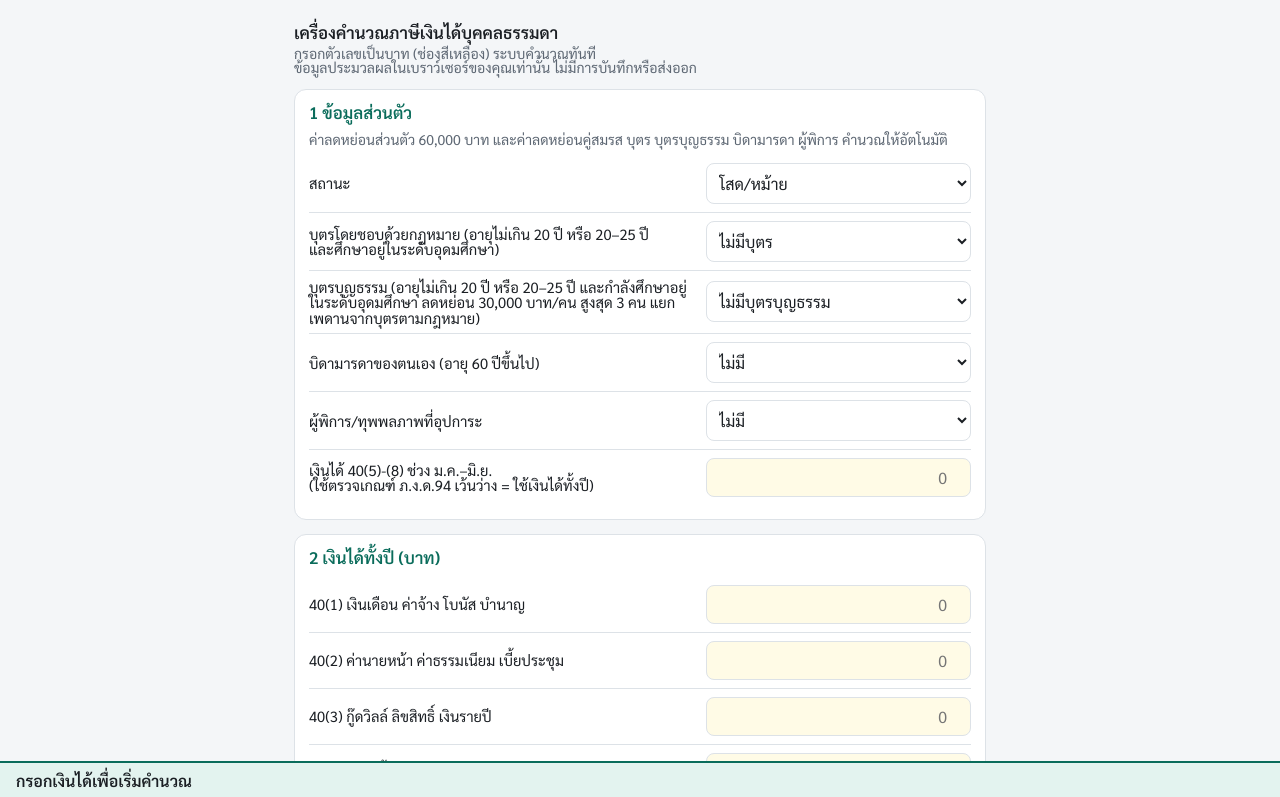
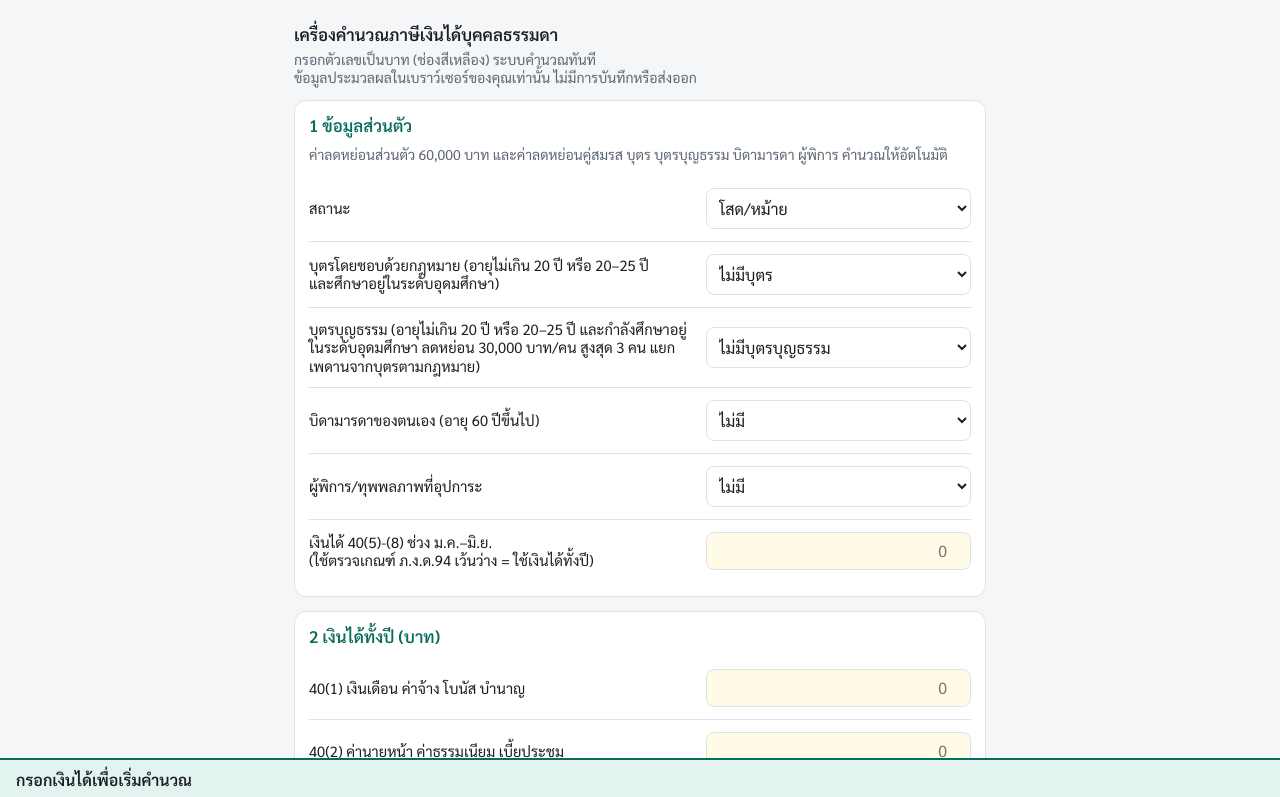
Before and after one commit to imkhunche/simple-thai-tax-calculator, a plain HTML site: page index.html in a window 1280 px wide. Shown: the top 797 px of the page. Drawn offline with Linux system fonts and the light colour scheme.

Commit message:
Fourth time's a charm

```diff
--- a/index.html
+++ b/index.html
@@ -9,12 +9,12 @@
 :root[data-theme="dark"]{--bg:#14171a;--card:#1d2226;--tx:#e8ebee;--mu:#9aa4ae;--bd:#2e353b;--ac:#4cc3ad;--ac2:#17302b;--in:#262a1c;color-scheme:dark}
 html{scroll-padding-top:env(safe-area-inset-top,0px);font-size:16px}
 *{box-sizing:border-box}
-body{margin:0;background:var(--bg);color:var(--tx);font:1rem/1.05 'TH Sarabun New','Sarabun',system-ui,sans-serif}
+body{margin:0;background:var(--bg);color:var(--tx);font:1rem/1.25 'TH Sarabun New','Sarabun',system-ui,sans-serif}
 main{max-width:720px;margin:0 auto;padding:16px 14px 110px}
 h1{font-size:1.05rem;margin:8px 0 4px}h2{font-size:1.05rem;margin:0 0 10px;color:var(--ac)}
 section{background:var(--card);border:1px solid var(--bd);border-radius:12px;padding:14px;margin:14px 0}
-.mu{color:var(--mu);font-size:.88rem;margin:4px 0 8px}
-.r{display:grid;grid-template-columns:1fr minmax(120px,40%);gap:6px 10px;align-items:center;padding:8px 0;border-top:1px solid var(--bd)}
+.mu{color:var(--mu);font-size:.88rem;margin:6px 0 12px}
+.r{display:grid;grid-template-columns:1fr minmax(120px,40%);gap:6px 10px;align-items:center;padding:12px 0;border-top:1px solid var(--bd)}
 .r:first-of-type{border-top:0}.r[hidden]{display:none}
 .r label{font-size:.92rem}
 .r.full{grid-template-columns:1fr}
```
